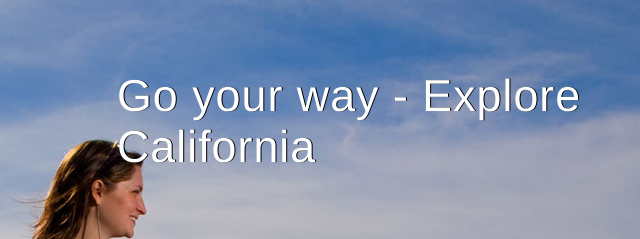
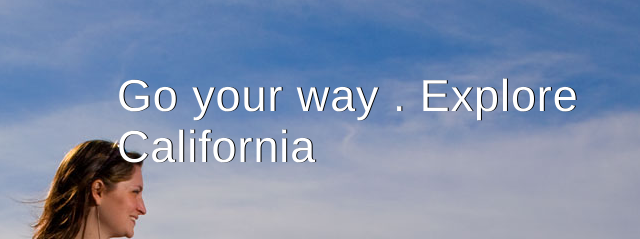
Before and after one commit to jonasste/explore-california, a plain HTML site: page index.html in a window 1280 px wide. Shown: the part 126-365 px from the top of the page, 490-1130 px from the left. Drawn offline with Linux system fonts and the light colour scheme.

Commit message:
Swap out - for . in index.html title

```diff
--- a/index.html
+++ b/index.html
@@ -55,7 +55,7 @@
       </div>
 
       <div id="actionCall">
-        <h1>Go your way - Explore California</h1>
+        <h1>Go your way . Explore California</h1>
         <a href="tours.html" title="Find your tour!"><h2>Find your tour</h2></a>
       </div>
 
```
